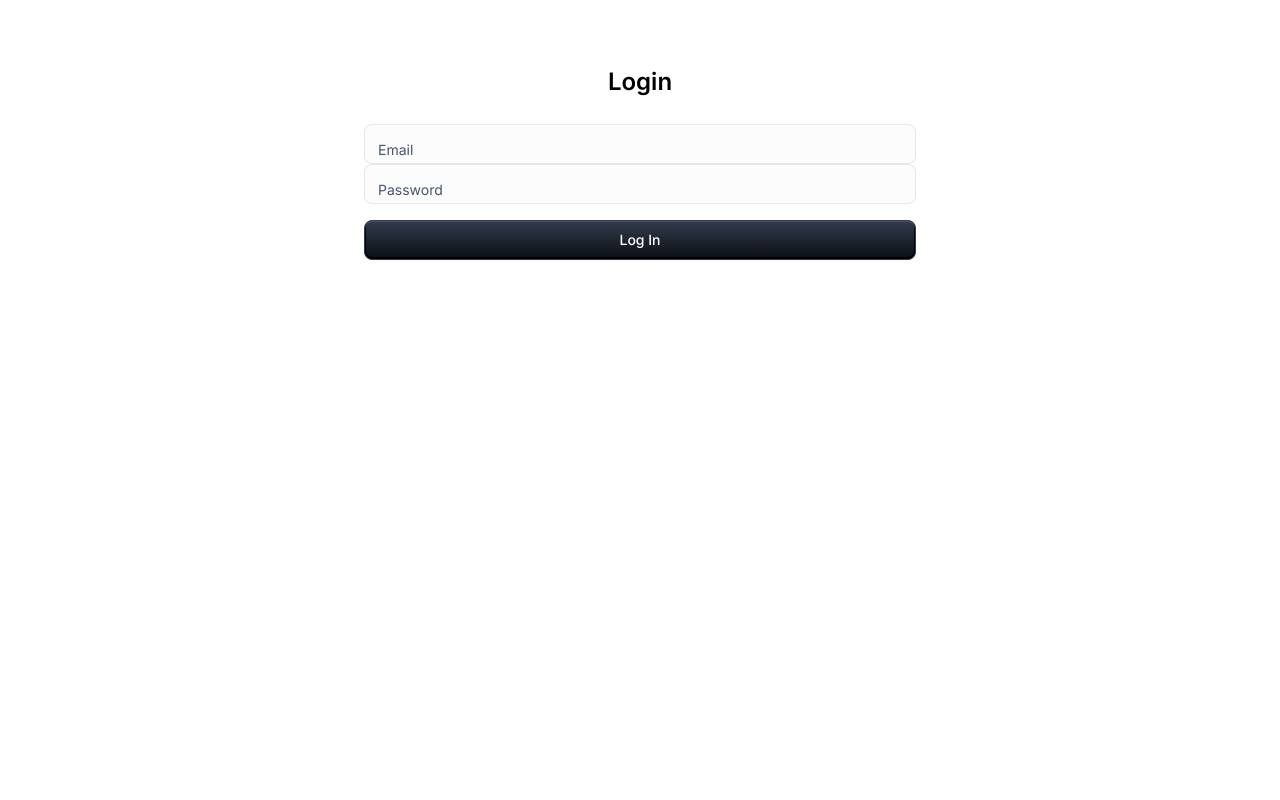
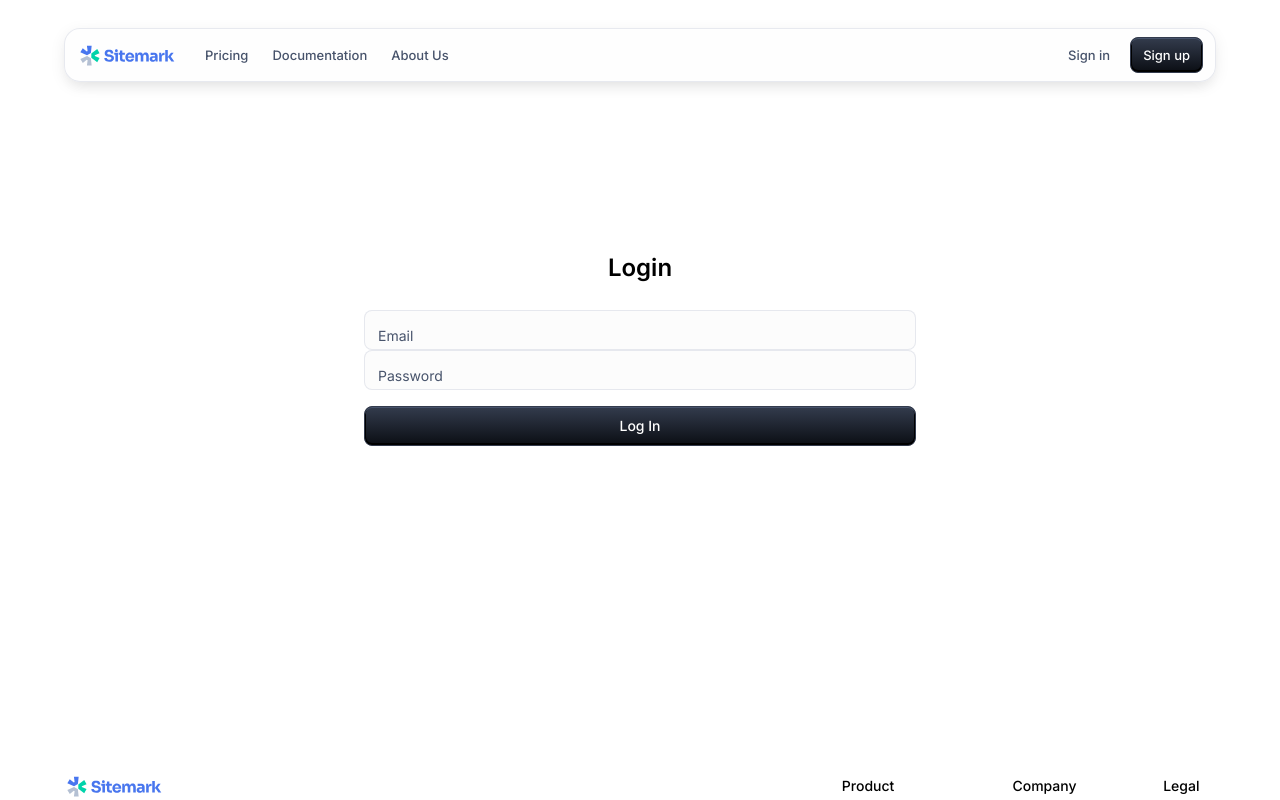
Before and after one commit to hamim23z/CSC322-Project, a Next.js app: page /login in a window 1280 px wide. Shown: the top 800 px of the page. Built offline with nearby package versions, Linux system fonts and the light colour scheme; what @stackframe/stack would draw is missing.

Commit message:
Edited the Login & Signup page by adding appbar and footer. Also fixed padding to look better on devices.

```diff
--- a/app/login/LoginForm.js
+++ b/app/login/LoginForm.js
@@ -1,9 +1,9 @@
-'use client';
-import React, { useState } from 'react';
-import { TextField, Button, Container, Typography, Stack } from '@mui/material';
+"use client";
+import React, { useState } from "react";
+import { TextField, Button, Container, Typography, Stack } from "@mui/material";
 
 export default function LoginForm() {
-  const [values, setValues] = useState({ email: '', password: '' });
+  const [values, setValues] = useState({ email: "", password: "" });
 
   const handleChange = (e) =>
     setValues({ ...values, [e.target.name]: e.target.value });
@@ -12,9 +12,9 @@ export default function LoginForm() {
     e.preventDefault();
 
     try {
-      const res = await fetch('/api/login', {
-        method: 'POST',
-        headers: { 'Content-Type': 'application/json' },
+      const res = await fetch("/api/login", {
+        method: "POST",
+        headers: { "Content-Type": "application/json" },
         body: JSON.stringify(values),
       });
 
@@ -24,10 +24,9 @@ export default function LoginForm() {
         alert("Logged in! 🎉");
         console.log("JWT Token:", result.token);
         // Save token and user in localStorage
-        localStorage.setItem('token', result.token);
+        localStorage.setItem("token", result.token);
 
-
-        window.location.href = '/';
+        window.location.href = "/";
       } else {
         alert(result.error);
       }
@@ -37,9 +36,20 @@ export default function LoginForm() {
   };
 
   return (
-    <Container maxWidth="sm" sx={{ pt: 8 }}>
-      <Stack spacing={3}>
-        <Typography variant="h4" align="center">Login</Typography>
+    <Container
+      maxWidth="sm"
+      sx={{
+        flex: 1,
+        display: "flex",
+        alignItems: "center",
+        justifyContent: "center",
+        py: "250px",
+      }}
+    >
+      <Stack spacing={3} sx={{ width: "100%" }}>
+        <Typography variant="h4" align="center">
+          Login
+        </Typography>
         <form onSubmit={handleSubmit}>
           <TextField
             label="Email"
@@ -59,7 +69,7 @@ export default function LoginForm() {
           <Button
             variant="contained"
             type="submit"
-            sx={{ mt: 2, width: '100%' }}
+            sx={{ mt: 2, width: "100%" }}
           >
             Log In
           </Button>
--- a/app/login/page.js
+++ b/app/login/page.js
@@ -1,5 +1,14 @@
 import LoginForm from './LoginForm';
+import AppAppBar from '../home-page/components/AppAppBar';
+import Footer from '../home-page/components/Footer';
+
 
 export default function LoginPage() {
-  return <LoginForm />;
+  return (
+    <>
+      <AppAppBar/>
+      <LoginForm/>
+      <Footer/>
+    </>
+  )
 }
```
Also changed, not shown: app/signup/SignUpForm.js (+27 -20 lines), app/signup/page.js (+9 -1 lines).
